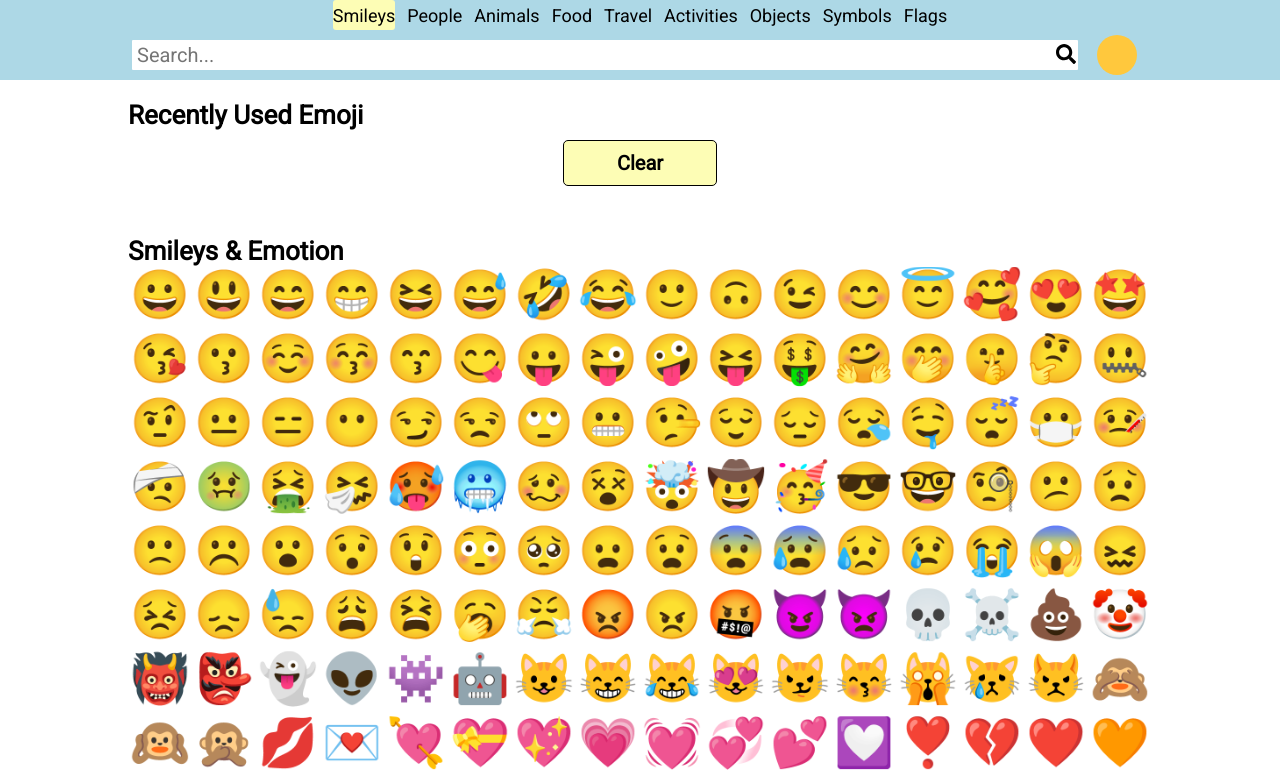
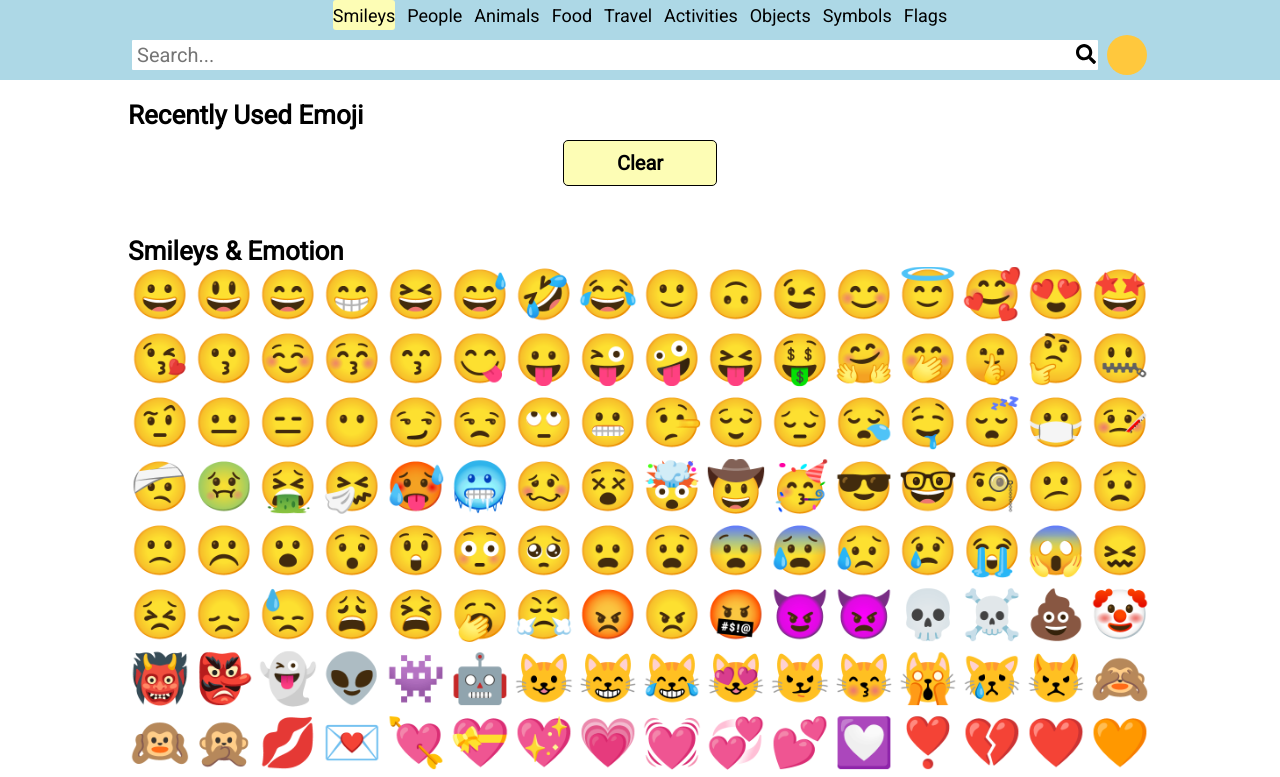
Before and after one commit to Nalhin/Emoji, a React (Create React App) app: page / in a window 1280 px wide. Shown: the top 777 px of the page. Built offline with nearby package versions, Linux system fonts and the light colour scheme.

Commit message:
viewport fixes

```diff
--- a/public/index.html
+++ b/public/index.html
@@ -4,7 +4,7 @@
 <head>
   <meta charset="utf-8" />
   <link rel="shortcut icon" href="%PUBLIC_URL%/favicon.ico" />
-  <meta name="viewport" content="width=device-width, initial-scale=1" />
+  <meta name="viewport" content="width=device-width, initial-scale=1.0 user-scalable=no" />
   <meta name="theme-color" content="#000000" />
   <link rel="manifest" href="%PUBLIC_URL%/manifest.json" />
   <link href="https://fonts.googleapis.com/css?family=Roboto&display=swap" rel="stylesheet">
--- a/src/Component/Layout/Layout.scss
+++ b/src/Component/Layout/Layout.scss
@@ -1,4 +1,5 @@
 .layout{
+
    &__footer{
      margin: 20px auto;
      text-align:center;
--- a/src/Component/Layout/Navbar/DropDownMenu/DropDownMenu.scss
+++ b/src/Component/Layout/Navbar/DropDownMenu/DropDownMenu.scss
@@ -2,7 +2,6 @@
 
 .skin-drop-down {
     position: relative;
-    margin: 0 10px;
 
     &__select {
         width: 50px;
--- a/src/Component/Layout/Navbar/Navbar.scss
+++ b/src/Component/Layout/Navbar/Navbar.scss
@@ -9,7 +9,7 @@
     flex-direction: column;
     align-items: center;
     margin-bottom: 20px;
-    min-width: 320px;
+
 
     &__position {
         display: flex;
--- a/src/index.scss
+++ b/src/index.scss
@@ -1,4 +1,5 @@
 body {
+    width:100%;
     margin: 0 auto;
     font-family: 'Roboto', sans-serif;
 }
```
